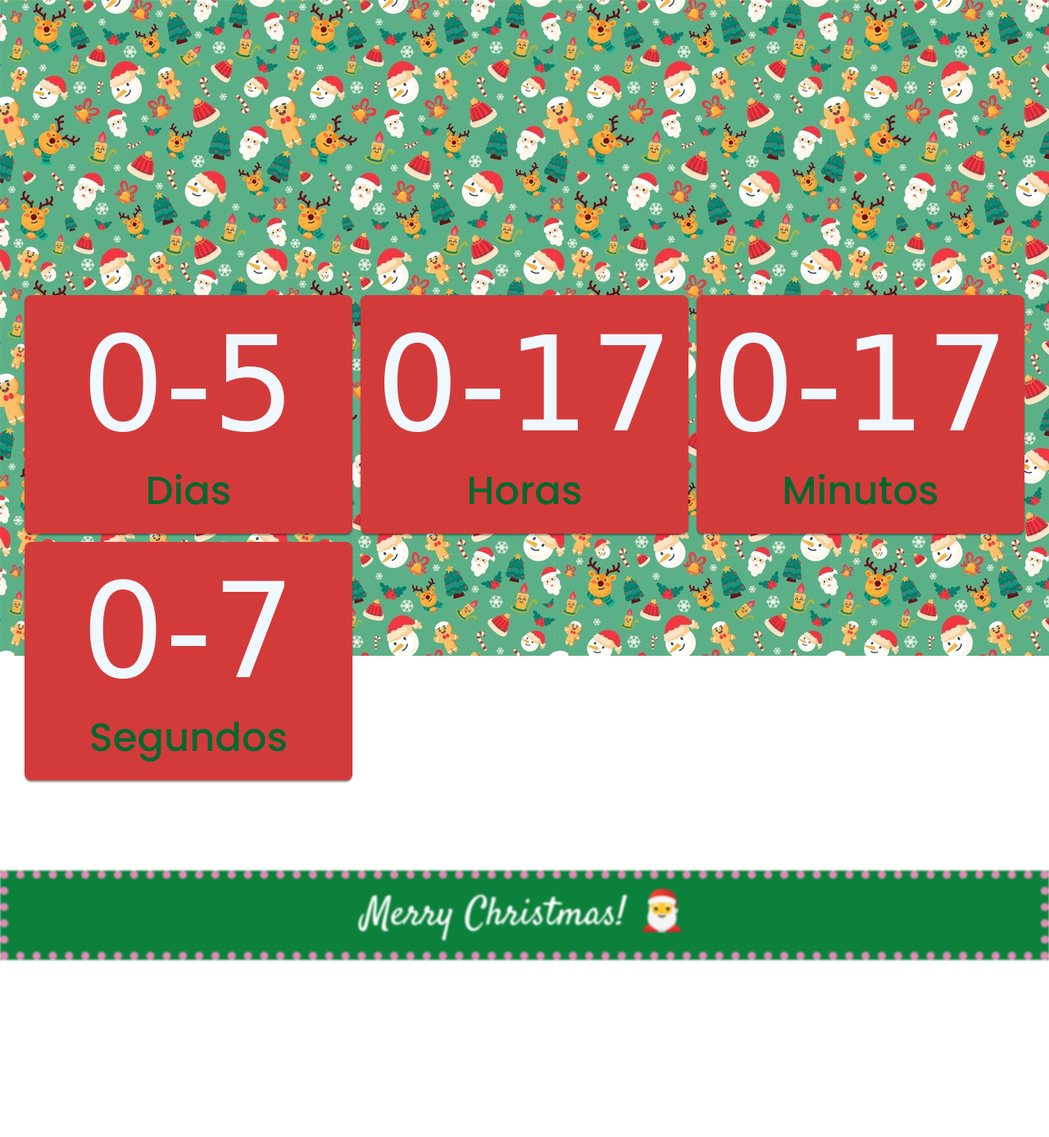
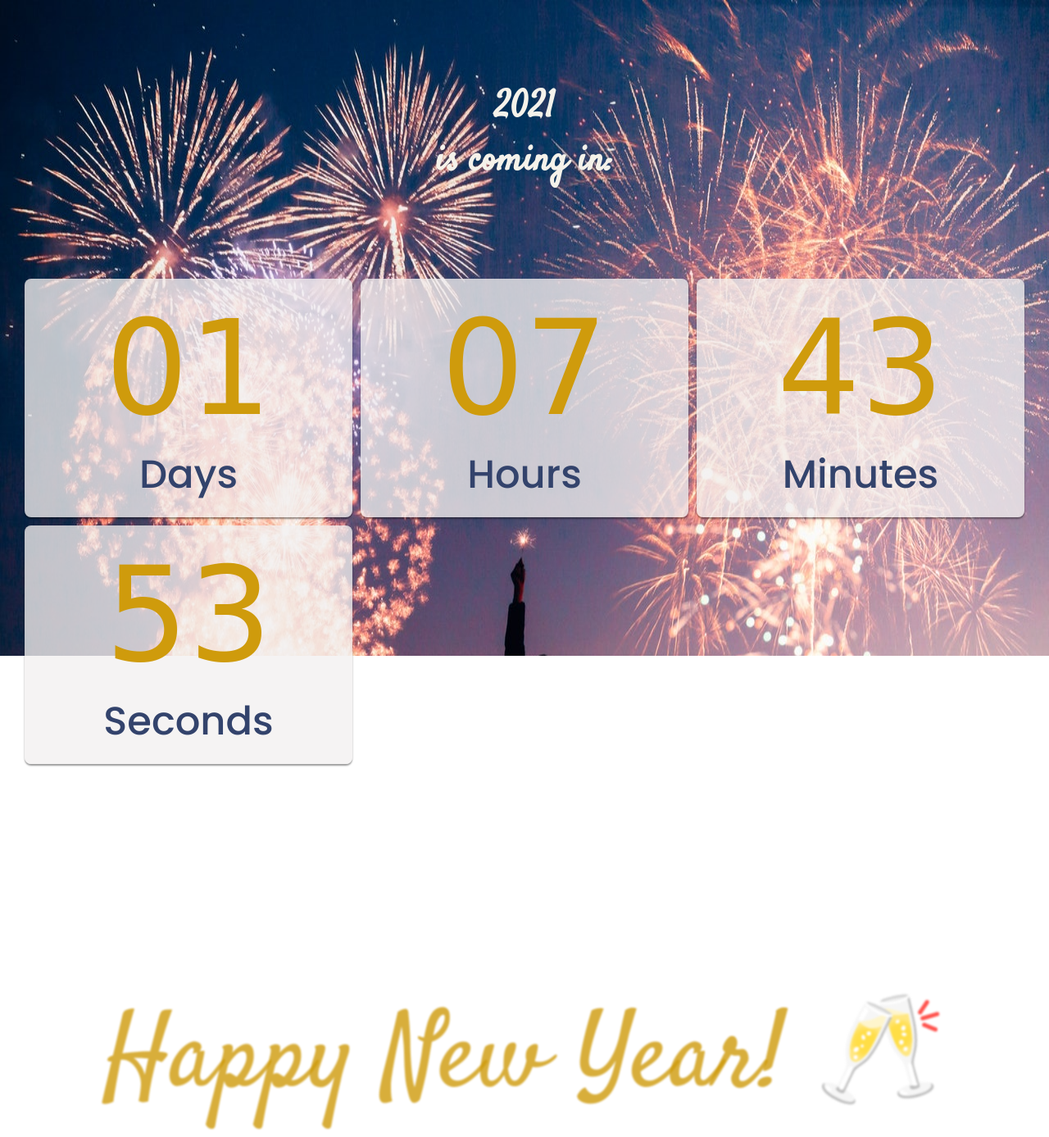
Before and after one commit to belatoledo/newyear-project, a plain HTML site: page index.html in a window 1280 px wide. Shown: the whole page at 82% size. Before the commit the page ends 1171 px from the top, so only its background shows below. Drawn offline with Linux system fonts and the light colour scheme; a web font is replaced by a local one.

Commit message:
happy holidays

```diff
--- a/css/style.css
+++ b/css/style.css
@@ -7,13 +7,25 @@ body {
 }
 
 #landing-page {
-    background: url("/images/bg.jpg") repeat;
+    background: url("/images/bg3.jpg") no-repeat;
+    background-size: 100% 86rem;
     height: 100vh;
     width: 100vw;
 }
 
+h2 {
+    margin-top: 100px;
+    margin-left: auto;
+    margin-right: auto;
+    width: 20%;
+    font-family: 'Satisfy', cursive;
+    font-size: 45px;
+    color: #f5f2ea;
+    text-align: center;
+}
+
 .countdown {
-    margin: 350px auto 0;
+    margin: 100px auto 0;
     display: grid;
     grid-template-columns: repeat(auto-fit, minmax(280px, 400px));
     justify-content: center;
@@ -27,67 +39,62 @@ body {
     font-weight: 500;
     font-size: 3rem;
     padding: 1rem;
-    color: #06682f;
-    background: #d33b3b;
+    color: #33436c;
+    background: #f3f0f0c7;
     text-align: center;
     border-radius: 8px;
     box-shadow: 0 2px 2px rgba(0, 0, 0, 0.4);
 }
 
 .countdown li span {
-    color: aliceblue;
-    background: #d33b3b;
+    color: #cf9b0c;
     text-align: center;
     font-family: 'Nova Flat', cursive;
     font-size: 10rem;
 }
 
 h1 {
-    margin-top: 100px;
-    padding: 10px;
+    margin-top: 260px;
     font-family: 'Satisfy', cursive;
     font-weight: 400;
-    font-size: 3rem;
-    color: white;
-    background-color: #0b813c;
+    font-size: 8rem;
+    color: transparent;
     text-align: center;
-    border: 10px dotted #d33b3b;
-    animation: candy 2s linear infinite;
+    animation: colored 5s linear infinite;
 }
 
-@keyframes candy {
+@keyframes colored {
     0%
     {
-        border: 10px dotted #d33b3b;
+        color: rgba(207, 155, 12, 0.808);
         filter: blur(1px);
     }
     20%
     {
-        border: 10px dotted rgb(2, 97, 134);
+        color:  rgba(235, 230, 242, 0.76);
         filter: blur(1px);
     }
 
     40%
     {
-        border: 10px dotted white;
+        color: rgba(164, 135, 163, 0.699);
         filter: blur(1px);
     }
 
     60%
     {
-        border: 10px dotted rgb(197, 22, 110);
+        color: rgba(207, 155, 12, 0.514);
         filter: blur(1px);
     }
 
     80%
     {
-        border: 10px dotted rgba(228, 228, 50, 0.938);
+        color:  rgba(251, 189, 156, 0.664);
         filter: blur(1px);
     }
-
     100%
     {
-        border: 10px dotted rgb(0, 143, 0);
+        color: rgba(207, 155, 12, 0.205);
         filter: blur(1px);
     }
 
--- a/index.html
+++ b/index.html
@@ -3,7 +3,7 @@
 <head>
     <meta charset="UTF-8">
     <meta name="viewport" content="width=device-width, initial-scale=1.0">
-    <title>🎄 X-tmas Countdown 🎄</title>
+    <title>✨ 2021 Countdown ✨</title>
 
     <link rel="stylesheet" href="./css/style.css">
     <link rel="preconnect" href="https://fonts.gstatic.com">
@@ -16,26 +16,29 @@
 </head>
 <body>
     <div id="landing-page">
+
+        <h2>2021 <br> is coming in:</h2>
+
     <ul class="countdown">
         <li>
             <span data-time></span>
-            <div>Dias</div>
+            <div>Days</div>
         </li>
         <li>
             <span data-time></span>
-            <div>Horas</div>
+            <div>Hours</div>
         </li>
         <li>
             <span data-time></span>
-            <div>Minutos</div>
+            <div>Minutes</div>
         </li>
         <li>
             <span data-time></span>
-            <div>Segundos</div>
+            <div>Seconds</div>
         </li>
     </ul>
 
-    <h1>Merry Christmas! 🎅</h1>
+    <h1>Happy New Year! 🥂</h1>
 
 </div>
     <script type="module" src="./js/script.js"></script>
--- a/js/script.js
+++ b/js/script.js
@@ -1,12 +1,12 @@
 import Countdown from "./countdown.js"
 
-const timeForXtmas = new Countdown("25 December 2020 00:00:00 GMT-0300")
+const timeForNewYear = new Countdown("31 December 2020 00:00:00 GMT-0300")
 
 
 function showTime() {
   const tempos = document.querySelectorAll('[data-time]')
   tempos.forEach((tempo, index) => {
-    tempo.innerHTML = timeForXtmas.total[index]
+    tempo.innerHTML = timeForNewYear.total[index]
 })
 }
 
```
Also changed, not shown: images/bg.jpg (deleted), images/bg3.jpg (added).
